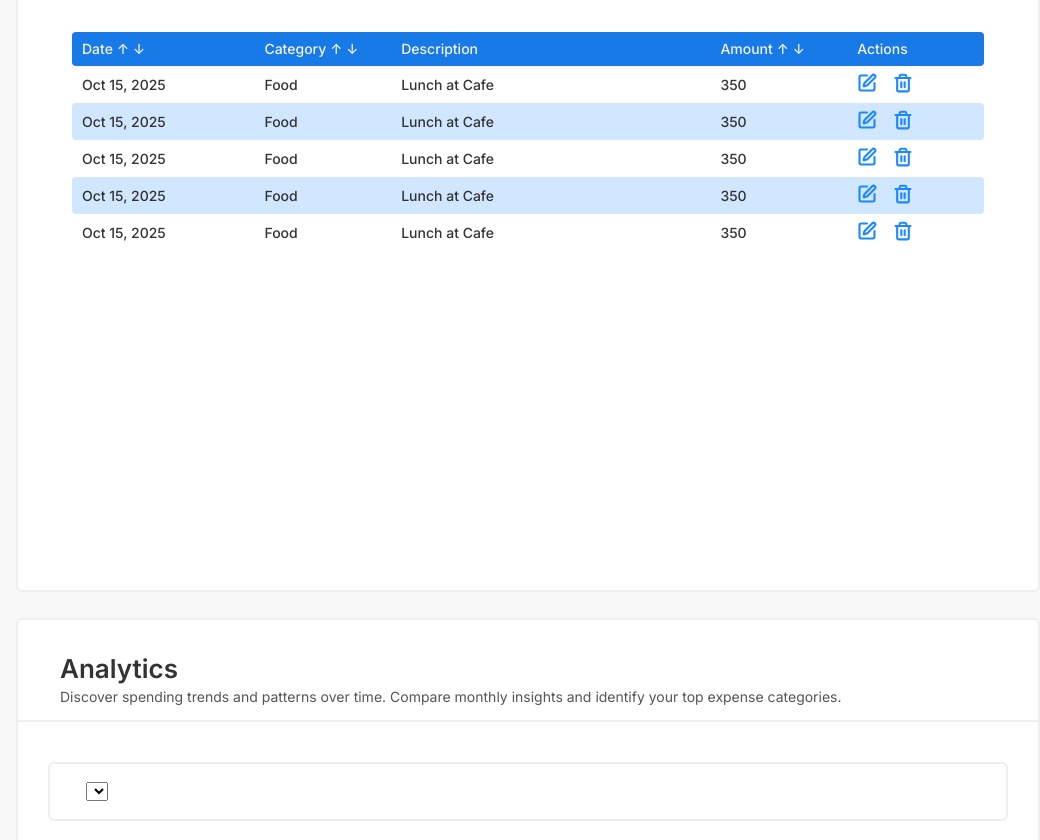
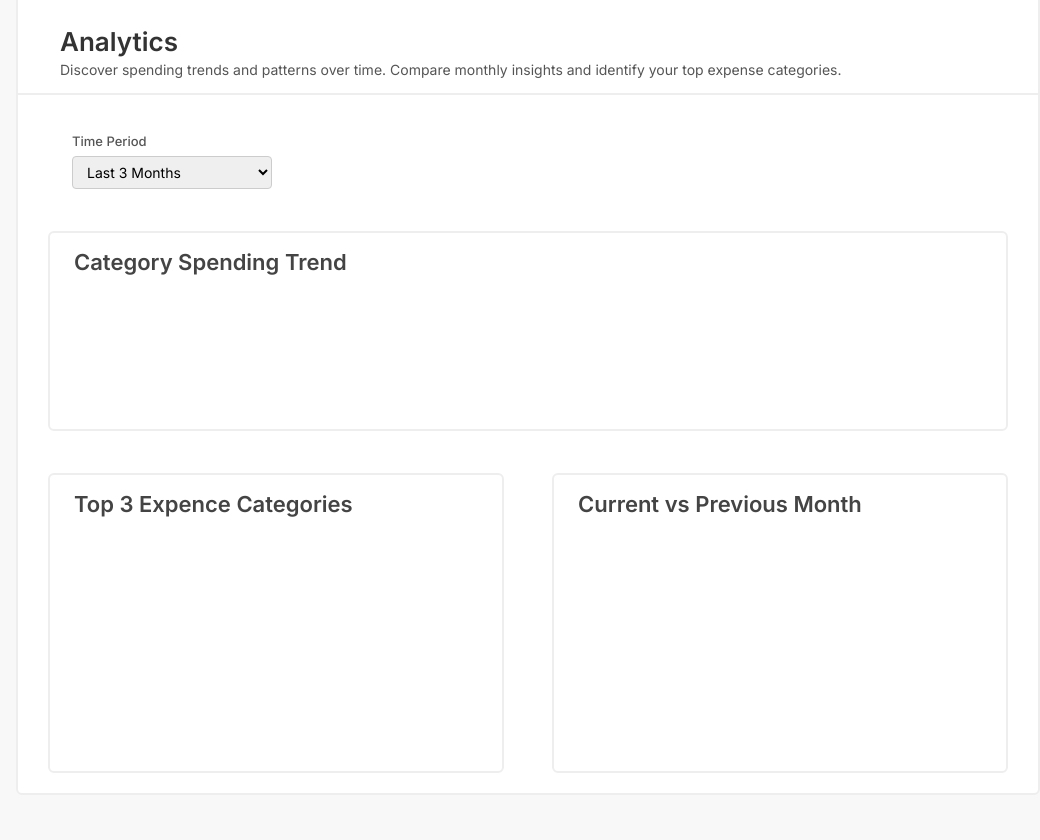
Before and after one commit to abuzarkhan1998/BudgetPrep, a website built with Parcel: page index.html in a window 1280 px wide. Shown: the part 1060-1900 px from the top of the page, without its empty margins (240-1280 px from the left). After the commit the page ends 1855 px from the top, so only its background shows below. Built offline with nearby package versions, Linux system fonts and the light colour scheme.

Commit message:
create analytics screen

```diff
--- a/index.html
+++ b/index.html
@@ -76,7 +76,7 @@
 
             <div class="expense-form-container modal">
                 <div class="expense-form-header mb-md-1">
-                        <p class="form-exp-text">Add Expense</p>
+                    <p class="form-exp-text">Add Expense</p>
                     <button class="btn exp-form-close"><i data-lucide="x"></i></button>
                 </div>
                 <form id="expense-form" class="expense-form mb-md-1">
@@ -162,10 +162,16 @@
                 <table class="transaction-table">
                     <thead class="trans-head-table-container">
                         <tr class="trans-head-table-row">
-                            <th class="trans-head-table"><span class="thead-sort-column"><span>Date</span><span>&uarr;</span><span>&darr;</span></span></th>
-                            <th class="trans-head-table"><span class="thead-sort-column"><span>Category</span><span>&uarr;</span><span>&darr;</span></span></th>
+                            <th class="trans-head-table"><span
+                                    class="thead-sort-column"><span>Date</span><span>&uarr;</span><span>&darr;</span></span>
+                            </th>
+                            <th class="trans-head-table"><span
+                                    class="thead-sort-column"><span>Category</span><span>&uarr;</span><span>&darr;</span></span>
+                            </th>
                             <th class="trans-head-table">Description</th>
-                            <th class="trans-head-table"><span class="thead-sort-column"><span>Amount</span><span>&uarr;</span><span>&darr;</span></span></th>
+                            <th class="trans-head-table"><span
+                                    class="thead-sort-column"><span>Amount</span><span>&uarr;</span><span>&darr;</span></span>
+                            </th>
                             <th class="trans-head-table">Actions</th>
                         </tr>
                     </thead>
@@ -230,14 +236,35 @@
                 <div class="dashboard-container">
                     <div class="dashboard-heading-container">
                         <h2 class="heading-secondary">Analytics</h2>
-                        <p class="heading-desc">Discover spending trends and patterns over time. Compare monthly insights and identify your top expense categories.</p>
+                        <p class="heading-desc">Discover spending trends and patterns over time. Compare monthly
+                            insights and identify your top expense categories.</p>
                     </div>
                 </div>
             </div>
 
-            <div class="dashboard-summary-container container">
-                <label></label>
-                <select id=""></select>
+            <div class="container mb-md-2">
+                <div class="analytics-select-container trans-input-group">
+                    <label for="analytics-select" class="trans-form-label">Time Period</label>
+                    <select id="analytics-select" class="trans-input-field">
+                        <option>Last 3 Months</option>
+                        <option>Last 6 Months</option>
+                        <option>Last 12 Months</option>
+                    </select>
+                </div>
+            </div>
+
+            <div class="container spending-chart-container mb-md-2">
+                <p class="dashboard-summary-heading">Category Spending Trend</p>
+                <div></div>
+            </div>
+
+            <div class="container analytics-categories-container">
+                <div class="anlytics-categories-chart-container">
+                    <p class="dashboard-summary-heading">Top 3 Expence Categories</p>
+                </div>
+                <div class="anlytics-categories-chart-container">
+                    <p class="dashboard-summary-heading">Current vs Previous Month</p>
+                </div>
             </div>
         </section>
 
--- a/src/css/general.css
+++ b/src/css/general.css
@@ -91,7 +91,6 @@ a:visited {
     margin-top: 2.6rem;
     border: 2px solid #eee;
     border-radius: 0.6rem;
-    height: 100vh;
 }
 
 .container {
@@ -161,3 +160,7 @@ a:visited {
 .mb-md-2{
 margin-bottom: 4.2rem;
 }
+
+.mb-md-3{
+    margin-bottom: 5.2rem;
+}
--- a/src/css/style.css
+++ b/src/css/style.css
@@ -453,3 +453,27 @@
 .section-analytics{
     padding: 2rem 0;
 }
+
+.analytics-select-container{
+    padding: 0 2.4rem;
+}
+
+.spending-chart-container{
+    border: 2px solid #eee;
+    border-radius: 0.6rem;
+    padding: 1.8rem 2.4rem;
+    height: 20rem;
+}
+
+.analytics-categories-container{
+    display: flex;
+    gap: 4.8rem;
+}
+
+.anlytics-categories-chart-container{
+    border: 2px solid #eee;
+    border-radius: 0.6rem;
+    padding: 1.8rem 2.4rem;
+    height: 30rem;
+    width: 100%;
+}
```
